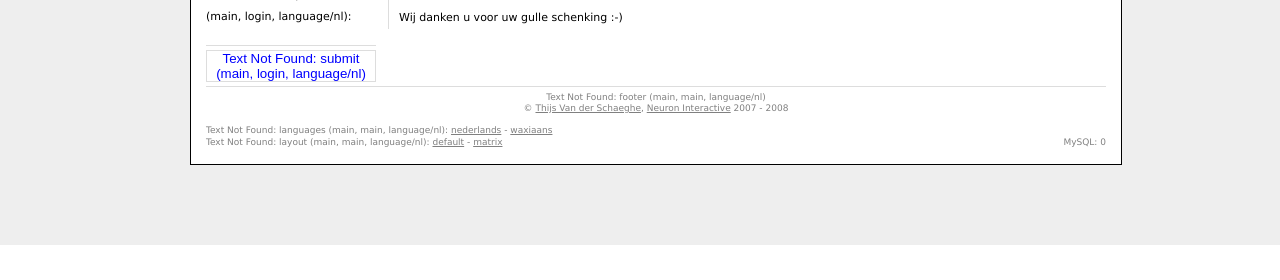
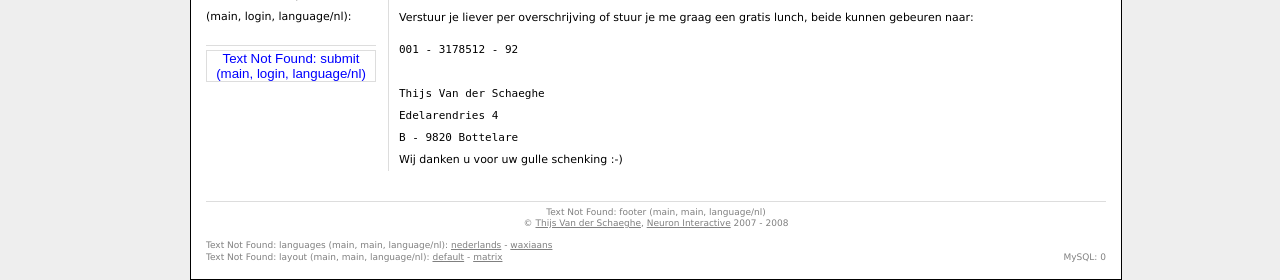
Before and after one commit to CatLabInteractive/1brood, a PHP site: page /index.php?page=donate in a window 1280 px wide. Shown: the part 555-835 px from the top of the page. Before the commit the page ends 800 px from the top, so only its background shows below. Run offline with PHP 8.4, Linux system fonts and the light colour scheme; data that the repository does not hold is empty; some libraries are stand-ins or nearby versions.

Commit message:
git-svn-id: https://catlab.slsapp.com/source/1brood/trunk@16 d97fe4b3-058e-4413-8caa-47a303eb7676

```diff
--- a/templates/default/donate.tpl
+++ b/templates/default/donate.tpl
@@ -9,4 +9,14 @@
 	<img alt="" border="0" src="https://www.paypal.com/en_US/i/scr/pixel.gif" width="1" height="1">
 </form>
 
+<p>Verstuur je liever per overschrijving of stuur je me graag een gratis lunch, beide kunnen gebeuren naar:</p>
+
+<pre>
+001 - 3178512 - 92
+
+Thijs Van der Schaeghe
+Edelarendries 4
+B - 9820 Bottelare
+</pre>
+
 <p>Wij danken u voor uw gulle schenking :-)</p>
```
